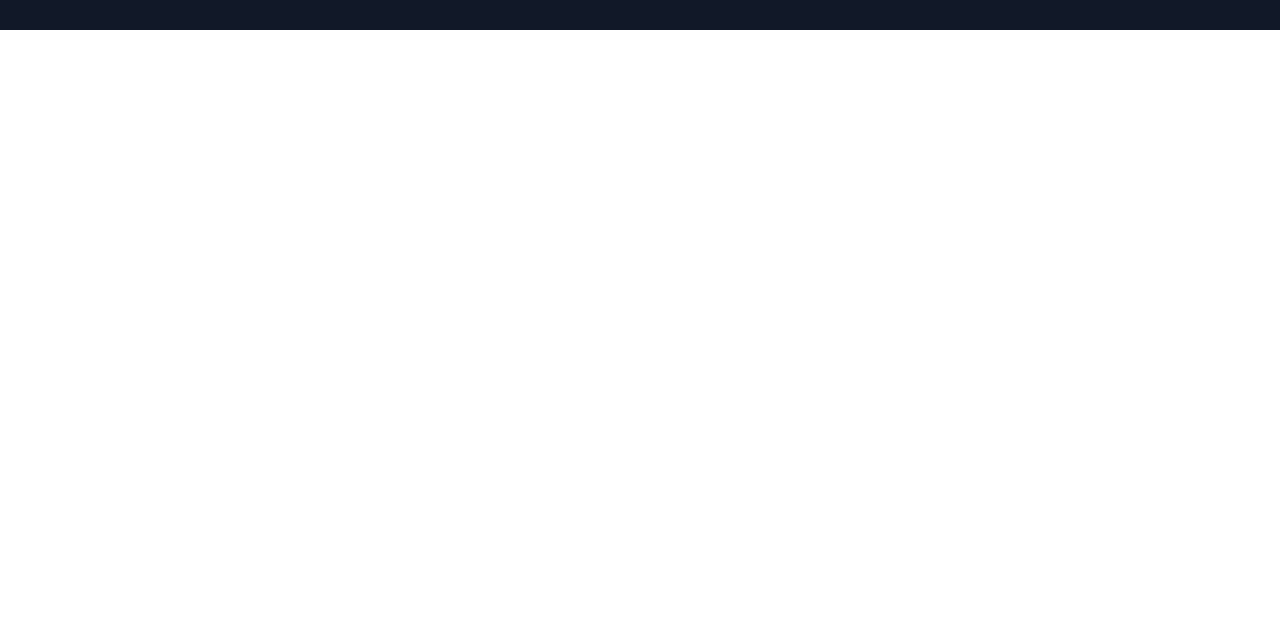
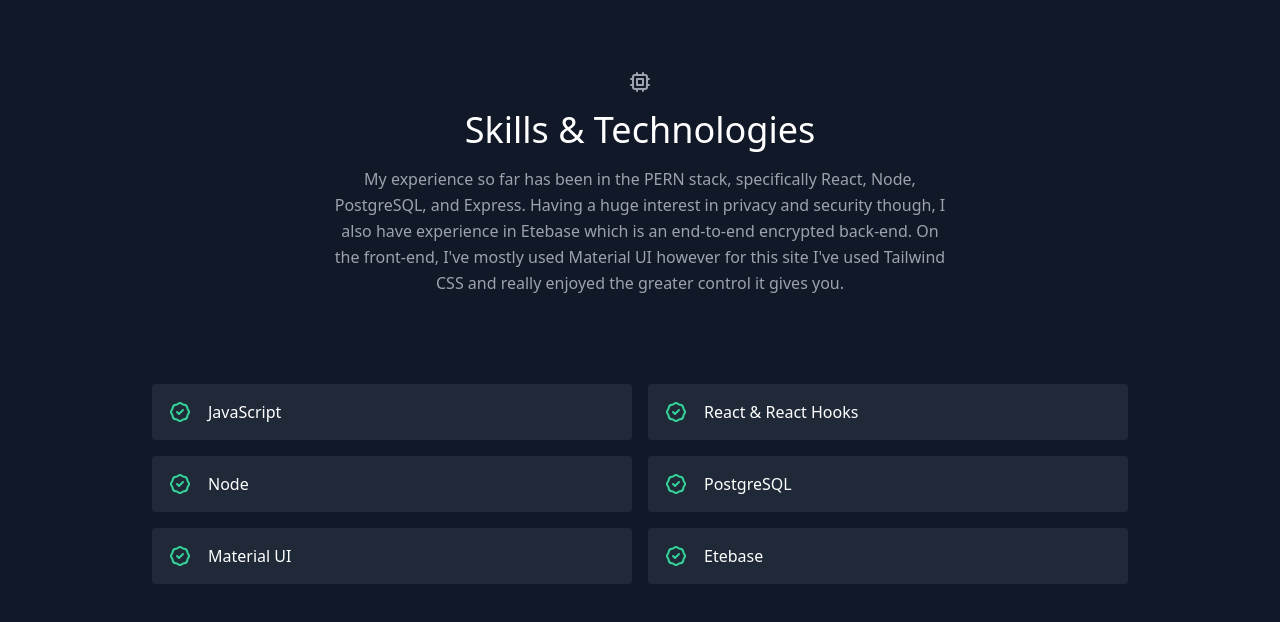
Before and after one commit to zoranbajic/portfolio-site, a React app: page / in a window 1280 px wide. Shown: the part 1291-1913 px from the top of the page. Before the commit the page ends 1321 px from the top, so only its background shows below. Built offline with nearby package versions, Linux system fonts and the light colour scheme.

Commit message:
chore: add skills section

```diff
--- a/client/App.js
+++ b/client/App.js
@@ -11,8 +11,8 @@
       {/* <Navbar /> */}
       <About />
       <Projects />
-      {/* <Skills />
-      <Contact /> */}
+      <Skills />
+      {/* <Contact /> */}
     </main>
   );
 }
--- a/client/components/Projects.js
+++ b/client/components/Projects.js
@@ -2,7 +2,6 @@
 import { projects } from '../../src/data';
 
 function Projects() {
-  console.log('Your data is: ', projects);
   return (
     <section id='projects' className='text-gray-400 bg-gray-900 body-font'>
       <div className='container px-5 py-10 mx-auto text-center lg:px-40'>
--- a/client/components/Skills.js
+++ b/client/components/Skills.js
@@ -1,3 +1,65 @@
-function Skills() {}
+import React from 'react';
+import { skills } from '../../src/data';
+
+function Skills() {
+  return (
+    <section id='skills'>
+      <div className='container px-5 py-10 mx-auto'>
+        <div className='text-center mb-20'>
+          <svg
+            xmlns='http://www.w3.org/2000/svg'
+            className='h-6 w-10 mb-4 inline-block'
+            fill='none'
+            viewBox='0 0 24 24'
+            stroke='currentColor'
+          >
+            <path
+              strokeLinecap='round'
+              strokeLinejoin='round'
+              strokeWidth={2}
+              d='M9 3v2m6-2v2M9 19v2m6-2v2M5 9H3m2 6H3m18-6h-2m2 6h-2M7 19h10a2 2 0 002-2V7a2 2 0 00-2-2H7a2 2 0 00-2 2v10a2 2 0 002 2zM9 9h6v6H9V9z'
+            />
+          </svg>
+          <h1 className='sm:text-4xl text-3xl font-medium title-font text-white mb-4'>
+            Skills &amp; Technologies
+          </h1>
+          <p className='text-base leading-relaxed xl:w-2/4 lg:w-3/4 mx-auto'>
+            My experience so far has been in the PERN stack, specifically React,
+            Node, PostgreSQL, and Express. Having a huge interest in privacy and
+            security though, I also have experience in Etebase which is an
+            end-to-end encrypted back-end. On the front-end, I've mostly used
+            Material UI however for this site I've used Tailwind CSS and really
+            enjoyed the greater control it gives you.
+          </p>
+        </div>
+        <div className='flex flex-wrap lg:w-4/5 sm:mx-auto sm:mb-2 -mx-2'>
+          {skills.map((skill) => (
+            <div key={skill} className='p-2 sm:w-1/2 w-full'>
+              <div className='bg-gray-800 rounded flex p-4 h-full items-center'>
+                <svg
+                  xmlns='http://www.w3.org/2000/svg'
+                  className='h-6 w-6 text-green-400 flex-shrink-0 mr-4'
+                  fill='none'
+                  viewBox='0 0 24 24'
+                  stroke='currentColor'
+                >
+                  <path
+                    strokeLinecap='round'
+                    strokeLinejoin='round'
+                    strokeWidth={2}
+                    d='M9 12l2 2 4-4M7.835 4.697a3.42 3.42 0 001.946-.806 3.42 3.42 0 014.438 0 3.42 3.42 0 001.946.806 3.42 3.42 0 013.138 3.138 3.42 3.42 0 00.806 1.946 3.42 3.42 0 010 4.438 3.42 3.42 0 00-.806 1.946 3.42 3.42 0 01-3.138 3.138 3.42 3.42 0 00-1.946.806 3.42 3.42 0 01-4.438 0 3.42 3.42 0 00-1.946-.806 3.42 3.42 0 01-3.138-3.138 3.42 3.42 0 00-.806-1.946 3.42 3.42 0 010-4.438 3.42 3.42 0 00.806-1.946 3.42 3.42 0 013.138-3.138z'
+                  />
+                </svg>
+                <span className='title-font font-medium text-white'>
+                  {skill}
+                </span>
+              </div>
+            </div>
+          ))}
+        </div>
+      </div>
+    </section>
+  );
+}
 
 export default Skills;
--- a/src/data.js
+++ b/src/data.js
@@ -27,9 +27,9 @@
 
 export const skills = [
   'JavaScript',
-  'React',
-  'React Hooks',
+  'React & React Hooks',
   'Node',
   'PostgreSQL',
   'Material UI',
+  'Etebase',
 ];
```
